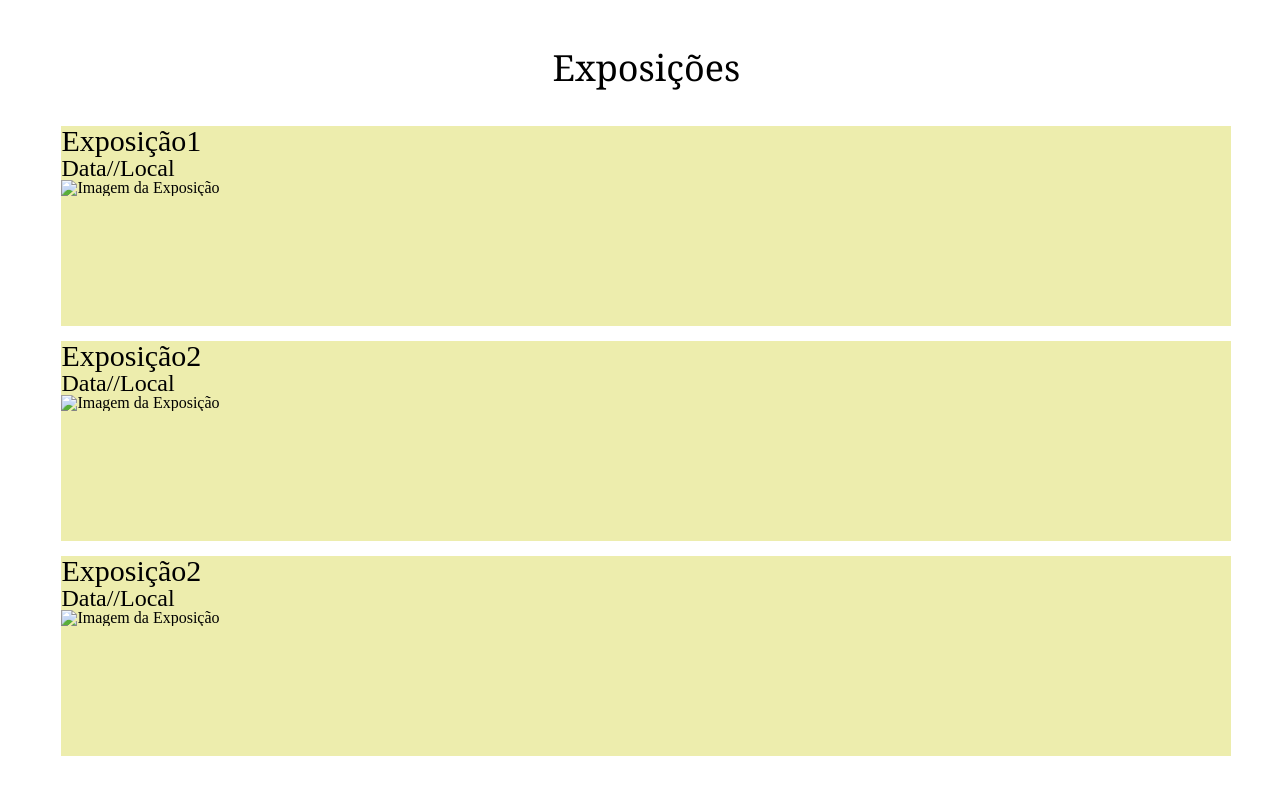
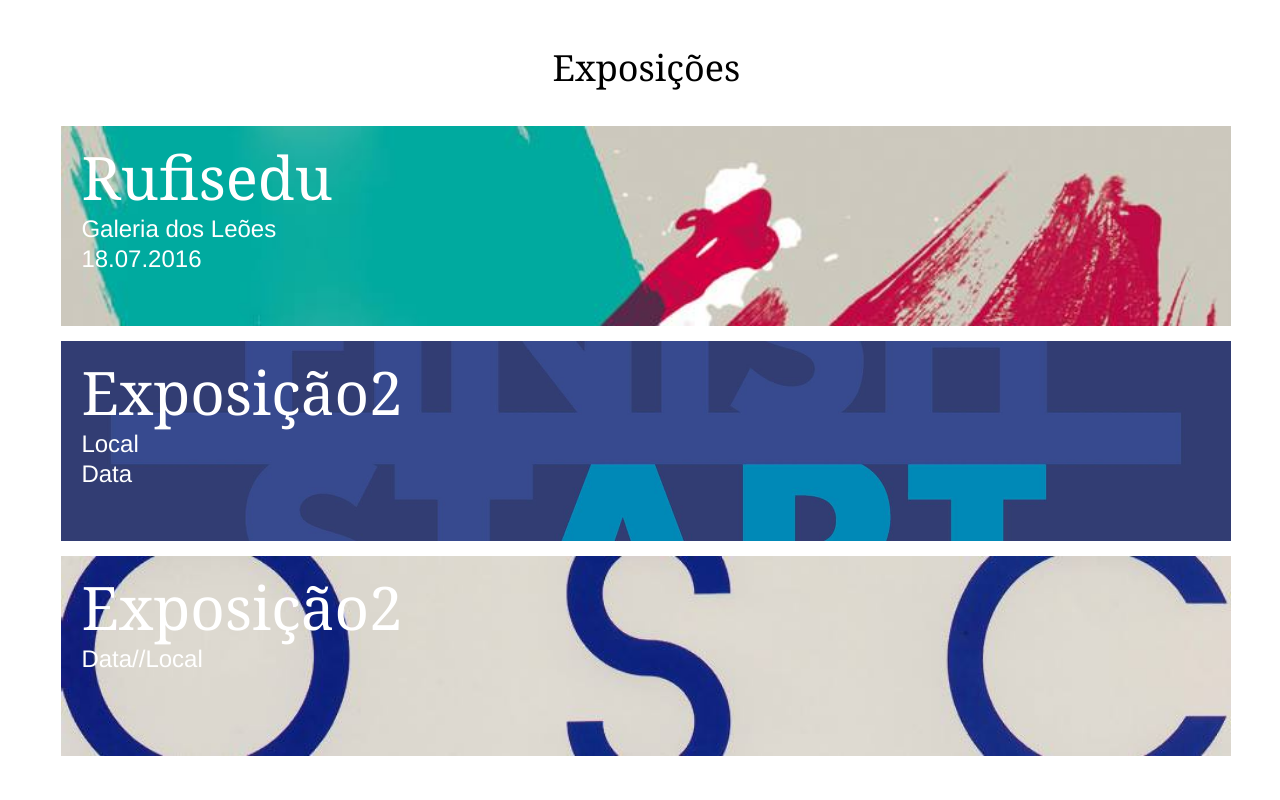
Before and after one commit to catrinho/Web-Scripts, a plain HTML site: page Museu/home.html in a window 1280 px wide. Shown: the part 900-1700 px from the top of the page. Drawn offline with Linux system fonts and the light colour scheme.

Commit message:
ESTAAAAAA QUAAASSEEEEE! Winter is coming!!!

```diff
--- a/Museu/_partials/_tipografia.scss
+++ b/Museu/_partials/_tipografia.scss
@@ -104,6 +104,31 @@ $i: 1;
     				@include clearfix;
     		}
 }
+@mixin expositor_headings{
+			h2{
+					@include font_family($font-family-serif-buttler-bold);
+					display: block;
+					font-size: 60px;
+					position: relative;
+    				text-align:left;
+    				color: white;
+    				left: 20px;
+    				bottom: 182px;
+    		}
+
+    		h3{
+					@include font_family($font-family-sans-PN-bolditalic);
+					display: block;
+					font-size: 24px;
+					position: relative;
+    				vertical-align: text-bottom;
+    				text-align:left;
+    				color: white;
+    				left: 20px;
+    				bottom: 175px;
+    				line-height: 30px;
+    		}
+}
 @mixin footer_Text{
 
 	h2.museu{
--- a/Museu/home.html
+++ b/Museu/home.html
@@ -73,19 +73,21 @@
 			</div>
 			<div class="container">
 				<div class="row expositor">
-					<h2>Exposição1</h2>
-					<h3>Data//Local</h3>
-					<img src="" alt="Imagem da Exposição">
+					<img src="img/capas_exposicoes/uma.jpg" class="grayscale" alt="Imagem da Exposição">
+					<h2>Rufisedu</h2>
+					<h3>Galeria dos Leões</h3>
+					<h3>18.07.2016</h3>
+
 				</div>
 				<div class="row expositor">
+					<img src="img/capas_exposicoes/duas.jpg" class="grayscale" alt="Imagem da Exposição">
+					<h2>Exposição2</h2>
+					<h3>Local <br> Data</h3>
+				</div>
+					<div class="row expositor">
+					<img src="img/capas_exposicoes/tres.jpg" class="grayscale" alt="Imagem da Exposição">
 					<h2>Exposição2</h2>
 					<h3>Data//Local</h3>
-					<img src="" alt="Imagem da Exposição">
-				</div>
-					<div class="row expositor">
-					<h2>Exposição2</h2>
-					<h3>Data//Local</h3>
-					<img src="" alt="Imagem da Exposição">
 				</div>
 			</div>
 		</section>
@@ -122,6 +124,7 @@
 
 
 		<footer class="row">
+		<div id="all">
 			<div class="container">
 				<div class="col-lg-3">
 					<a href="home.html"><h2 class="museu">Museu</h2></a>
@@ -138,7 +141,7 @@
 						<li>Exposição 2</li>
 					</ul>
 				</div>
-				<div class="col-lg-3">
+				<div class="col-lg-4">
 					<a href="galerias.html"><h3>Galerias</h3></a>
 					<ul>
 						<li>Museu</li>
@@ -146,7 +149,7 @@
 						<li>Galeria dos Leões</li>
 					</ul>
 				</div>
-				<div class="col-lg-3">
+				<div class="col-lg-2">
 					<h3>Arquivo</h3>		<!-- ???!?!?!??!?!?!?! -->
 					<ul>
 						<li>2015</li>
@@ -156,6 +159,8 @@
 					</ul>
 				</div>
 			</div>
+		</div>
+
 		</footer>
 
 <script src="js/jquery.1.11.3.js"></script>
--- a/Museu/museuCss.scss
+++ b/Museu/museuCss.scss
@@ -75,12 +75,12 @@ header{
 		nav{
 			@include header_height;
 			margin: 0px;
-			margin-top: 1px;
+			margin-top: 8px;
 			//margin-top:$header-height/2-$font-size-base;
 			ul {
 
 			  display: block;
-			  margin: 0 auto;
+			  margin: 0 -15px;
 			  list-style: none;
 			  text-align: center;
 			  float:right;
@@ -168,8 +168,25 @@ section#expo{
 		margin: 0 auto;
 		float: none;
 		margin:15px 0;
+	img{
+			height: 200px;
+			width: 100%;
+
+
+				   	  @include grayscale_element(0);
+				}
+				&:hover {
+				        @include grayscale_element(#{$grayscale_value});
+				        //background-color: rgba(183,29,41,1);
+				        background-color:rgba(183,29,41,0.4);
+						//background: @include filter-gradient($cor-red, $cor-red, horizontal);
+						//background: @include background-image(linear-gradient(left, rgba(183,29,41,0.4);) 0%, rgba(183,29,41,0.4); 100%));
+				}
+					@include expositor_headings;
 	}
 }
+
+
 
 
 section#colecao{
@@ -184,7 +201,7 @@ section#colecao{
 				float: left;
 				width: 18.111%;
 				height: 450px;
-				margin: 10px 17px;
+				margin: 10px 21.2px;
 				position:relative;
 				max-width: 200px;
 
@@ -207,9 +224,15 @@ section#colecao{
 
 		.col-colecao:last-child{
 			float: right;
+			margin-right: 0px;
+		}
+
+		.col-colecao:first-child{
+			margin-left: 0px;
 		}
 	}
 }
+
 
 footer{
 	text-align:left;
```
Also changed, not shown: Museu/img/capas_exposicoes/duas.jpg (added), Museu/img/capas_exposicoes/tres.jpg (added), Museu/img/capas_exposicoes/uma.jpg (added), Museu/museu.css, 2 other files.
